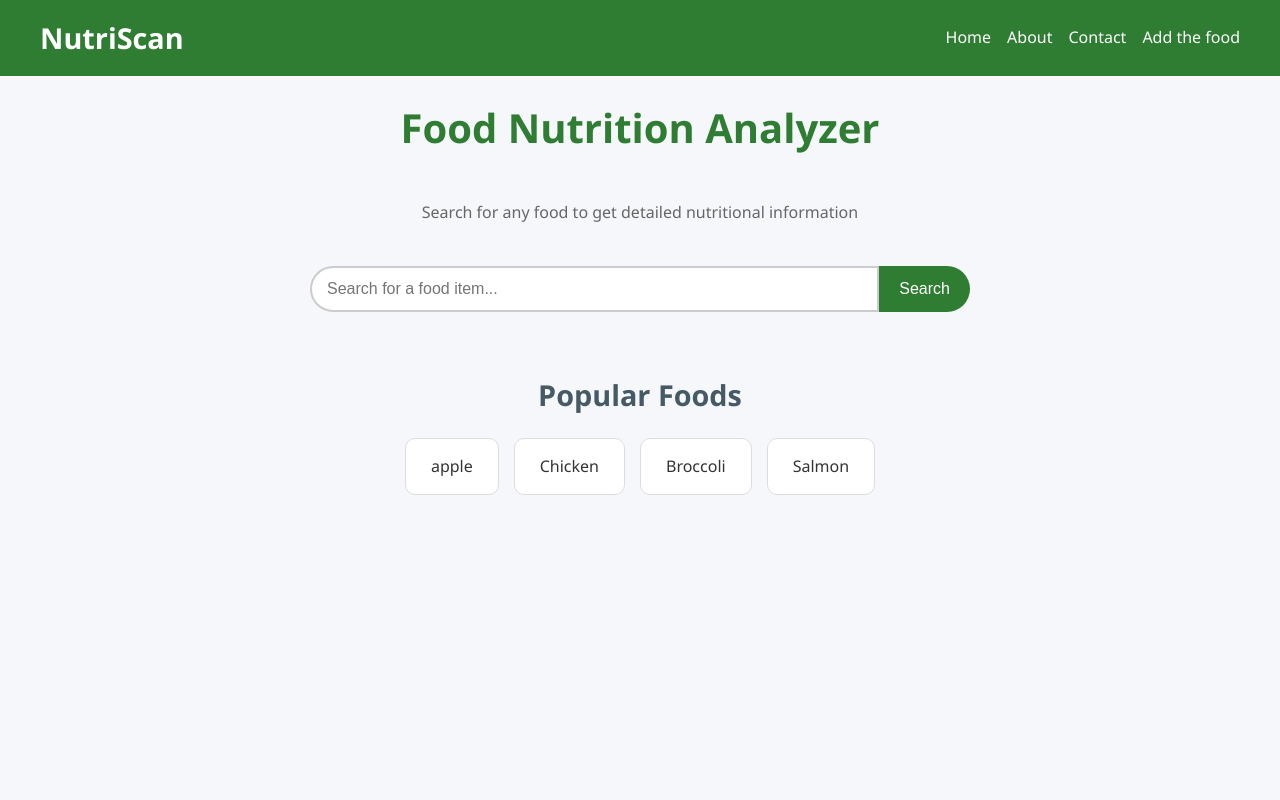
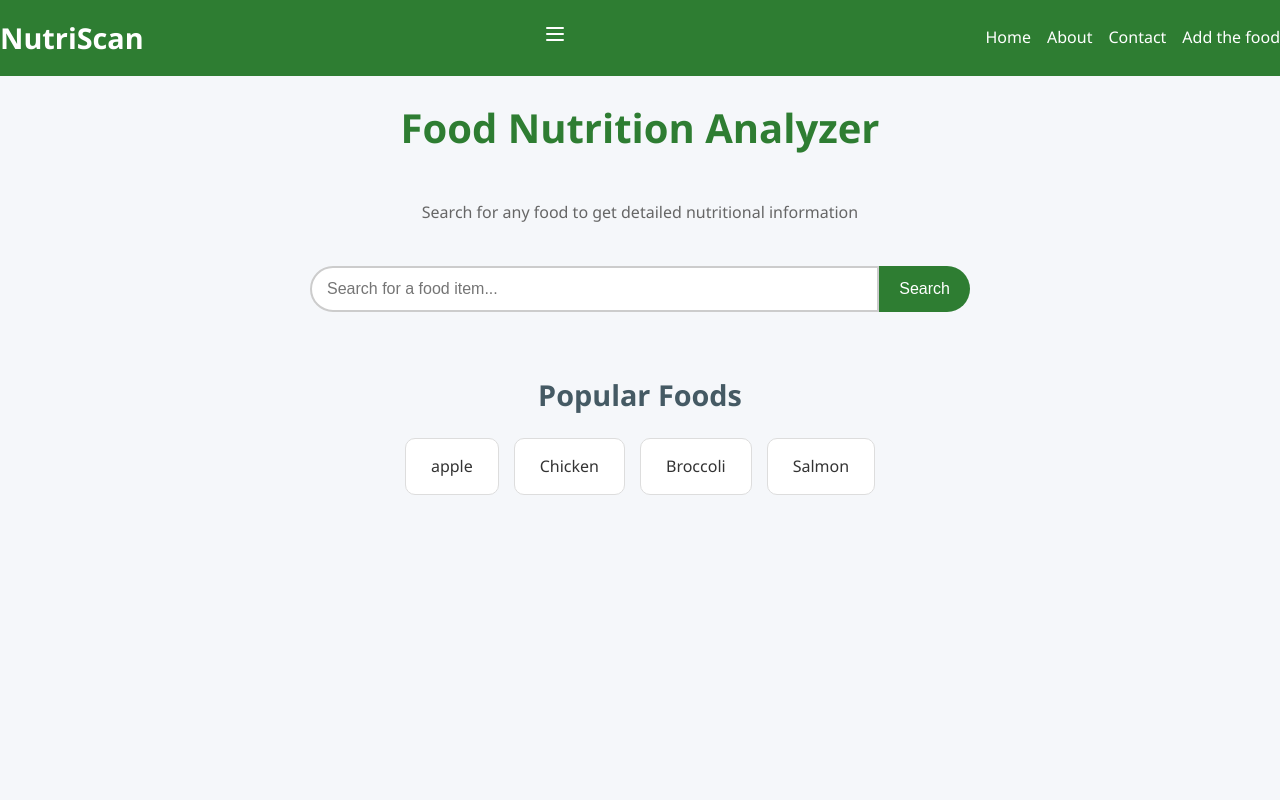
Before and after one commit to yashdarekar17/foodanaylzer, a React (Vite) app in the folder foodanalyzer/: page / in a window 1280 px wide. Shown: the top 800 px of the page. Built offline with nearby package versions, Linux system fonts and the light colour scheme.

Commit message:
Update Navbar.jsx

```diff
--- a/foodanalyzer/src/Navbar.jsx
+++ b/foodanalyzer/src/Navbar.jsx
@@ -1,14 +1,36 @@
+import { useState } from "react";
 import { Link } from "react-router-dom";
+import "./App.css";
+
 function Navbar() {
+  const [menuOpen, setMenuOpen] = useState(false);
+
   return (
     <nav className="navbar">
-        <div className="container3 nav-container">
+      <div className="nav-container">
         <div className="logo">NutriScan</div>
-          <ul className="nav-links">
-            <Link to={"/"}>Home</Link>
-            <Link to={"/About"}> About</Link>
-            <Link to={"/Contact"}>Contact</Link>
-            <Link to={"/addfood"}>Add the food</Link>
+
+
+        <div className="menu-icon" onClick={() => setMenuOpen(!menuOpen)}>
+          {menuOpen ? (
+
+            <svg xmlns="http://www.w3.org/2000/svg" height="24" width="24" viewBox="0 0 24 24" fill="white">
+              <path d="M18.3 5.71a1 1 0 0 0-1.41 0L12 10.59 7.11 5.7a1 1 0 1 0-1.41 1.42L10.59 12l-4.89 4.89a1 1 0 1 0 1.41 1.41L12 13.41l4.89 4.89a1 1 0 0 0 1.41-1.41L13.41 12l4.89-4.89a1 1 0 0 0 0-1.4z"/>
+            </svg>
+          ) : (
+
+            <svg xmlns="http://www.w3.org/2000/svg" height="24" width="24" viewBox="0 0 24 24" fill="white">
+              <path d="M4 6h16M4 12h16M4 18h16" stroke="white" strokeWidth="2" strokeLinecap="round"/>
+            </svg>
+          )}
+        </div>
+
+
+        <ul className={`nav-links ${menuOpen ? "active" : ""}`}>
+          <li><Link to="/" onClick={() => setMenuOpen(false)}>Home</Link></li>
+          <li><Link to="/About" onClick={() => setMenuOpen(false)}>About</Link></li>
+          <li><Link to="/Contact" onClick={() => setMenuOpen(false)}>Contact</Link></li>
+          <li><Link to="/addfood" onClick={() => setMenuOpen(false)}>Add the food</Link></li>
         </ul>
       </div>
     </nav>
```
Lines whose indentation alone changed are shown as unchanged.
